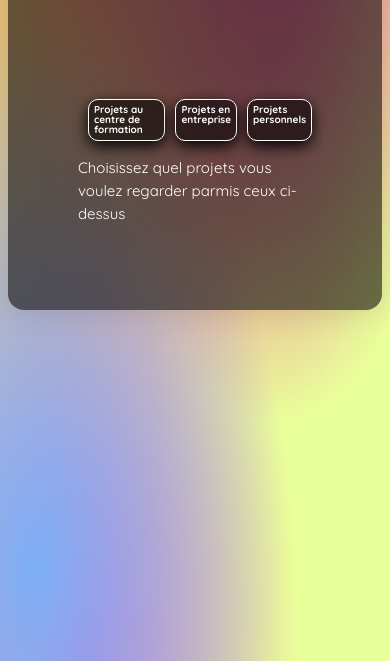
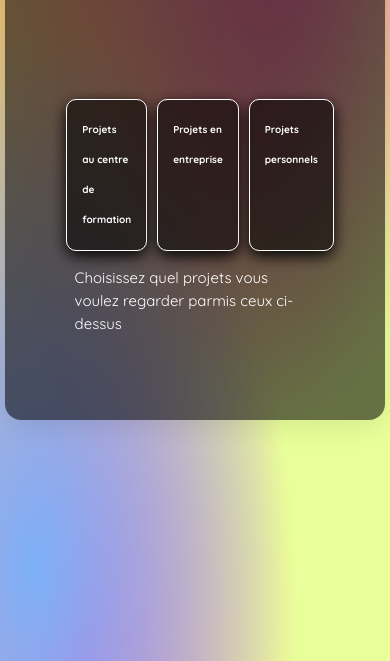
Before and after one commit to theguyinpink/portfolio-v2, a plain HTML site: page plus.html in a window 390 px wide. Shown: the part 199-860 px from the top of the page. Drawn offline with Linux system fonts and the light colour scheme.

Commit message:
Update style.css

```diff
--- a/style.css
+++ b/style.css
@@ -207,12 +207,12 @@ body{
       .links a {
         flex-direction: column;
         margin-left: 10px;
-        line-height: 1;
+        line-height: 3;
         font-weight: bold;
         font-size: 10px;
         border-radius: 10px;
         border: 1px solid white;
-        padding: 5px;
+        padding: 15px;
         background: #0000008f;
         box-shadow: 0 5px 15px black;
       }
```
